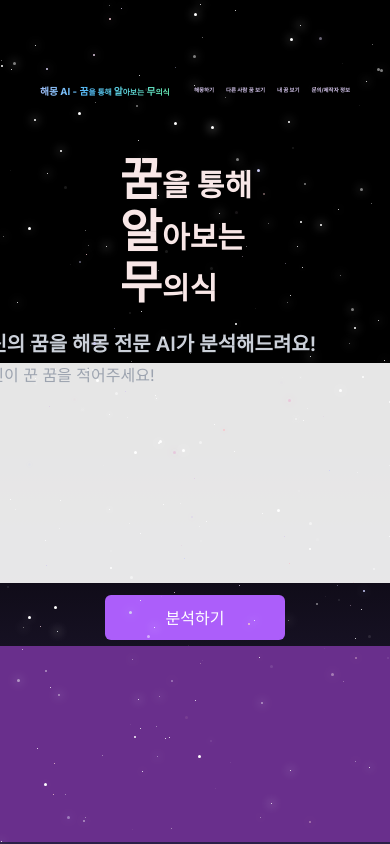
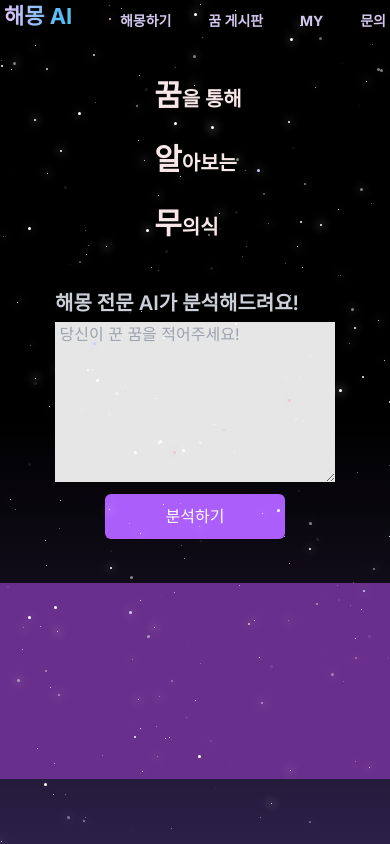
Before and after one commit to KimRunning/AI-Dream-interpretation, a Next.js app: page / in a window 390 px wide. Built offline with nearby package versions, Linux system fonts and the light colour scheme.

Commit message:
style:메인페이지, 헤더 반응형 디자인 적용

```diff
--- a/app/components/haeder/haeder.tsx
+++ b/app/components/haeder/haeder.tsx
@@ -3,17 +3,27 @@ import React from "react";
 export default function Header() {
   return (
     <>
-      <section className="h-[8vh] flex flex-row items-end  w-[100%] pt-8 justify-between ">
-        <div className="w-[45vw]">
-          <div className="  pl-10 text-[2.5vw] font-bold text-transparent bg-gradient-to-r bg-clip-text from-pink via-lightBlue to-lightGreen">
-            해몽 AI - 꿈<span className="text-[2vw]">을 통해 </span> 알<span className="text-[2vw]">아보는</span> 무<span className="text-[2vw]">의식</span>
-          </div>
+      <section className="h-[36px] flex flex-row pl-1 lg:items-end lg:h-[8vh] lg:pt-8 w-[100%] justify-between ">
+        <div className="w-[170px] lg:w-[50vw] ">
+          <p className="text-[22px] flex flex-row  lg:pl-10  lg:text-[30px] 2xl:text-[46px] font-bold text-transparent bg-gradient-to-r bg-clip-text from-pink via-lightBlue to-lightGreen ">
+            해몽 AI
+            <span className="hidden lg:inline">
+              - 꿈<span className="2xl:text-[30px] lg:text-[24px]">을 통해 </span> 알<span className="2xl:text-[30px] lg:text-[24px]">아보는</span> 무
+              <span className="2xl:text-[30px] lg:text-[24px]">의식</span>
+            </span>
+          </p>
         </div>
-        <div className="flex flex-row  pr-10 pb-[5px] w-[40vw] justify-between">
-          <span className="font-bold text-[1.4vw] text-[#D5C6ED]">해몽하기</span>
-          <span className="font-bold text-[1.4vw] text-[#D5C6ED]">다른 사람 꿈 보기</span>
-          <span className="font-bold text-[1.4vw] text-[#D5C6ED]">내 꿈 보기</span>
-          <span className="font-bold text-[1.4vw] text-[#D5C6ED]">문의/제작자 정보</span>
+        <div className="inline lg:hidden flex flex-row items-end justify-between pr-2  lg:pr-10 pb-[5px] w-[390px] lg:w-[40vw] 2xl:w-[45vw]">
+          <span className="text-[14px] font-bold 2xl:text-[22px] xl:text-[18px] text-[#D5C6ED]">해몽하기</span>
+          <span className="text-[14px] font-bold 2xl:text-[22px] xl:text-[18px] text-[#D5C6ED]">꿈 게시판</span>
+          <span className="text-[14px] font-bold 2xl:text-[22px] xl:text-[18px] text-[#D5C6ED]">MY</span>
+          <span className="text-[14px] font-bold 2xl:text-[22px] xl:text-[16px] text-[#D5C6ED]">문의</span>
+        </div>
+        <div className="hidden lg:inline bg-white flex flex-row items-end justify-between pr-2  lg:pr-10 pb-[5px] w-[390px] lg:w-[40vw] 2xl:w-[45vw]">
+          <span className="text-[14px] font-bold 2xl:text-[22px] xl:text-[18px] text-[#D5C6ED]">꿈 해몽하기</span>
+          <span className="text-[14px] font-bold 2xl:text-[22px] xl:text-[18px] text-[#D5C6ED]">다른 사람 꿈 보러가기</span>
+          <span className="text-[14px] font-bold 2xl:text-[22px] xl:text-[18px] text-[#D5C6ED]">내 꿈 보기</span>
+          <span className="text-[14px] font-bold 2xl:text-[22px] xl:text-[16px] text-[#D5C6ED]">제작자 / 문의</span>
         </div>
       </section>
     </>
--- a/app/globals.css
+++ b/app/globals.css
@@ -13,12 +13,15 @@ body {
   width: 100%;
   position: relative;
 }
+body::-webkit-scrollbar {
+  display: none; /* 크롬, 사파리, 오페라, 엣지 */
+}
 
 .notice {
   background: -webkit-linear-gradient(top, rgb(0, 0, 0) 50%, rgb(25, 19, 39) 80%, rgb(43, 32, 72));
   width: 100%;
   height: 100%;
-  overflow: scroll;
   position: relative;
   overflow-x: hidden;
+  overflow-y: auto;
 }
--- a/app/page.tsx
+++ b/app/page.tsx
@@ -12,22 +12,22 @@ export default function Chat() {
   return (
     <>
       <main className=" h-[88vh] w-[100vw] flex flex-col">
-        <section className="flex flex-col justify-around items-center w-[200px] h-[230px] mt-10 mb-1 text-[46px] text-[#F8E7E7] font-bold	mx-auto">
-          <div className="w-[194px] h-[40px]">
-            &nbsp; 꿈<span className="text-[30px]">을 통해</span>
+        <section className="flex flex-col justify-around items-center w-[200px] h-[230px] mt-5 text-[30px] pl-[40px] sm:pl-[0px] sm:text-[46px] text-[#F8E7E7] font-bold	mx-auto">
+          <div className=" w-[150px] h-[30px] sm:w-[194px] sm:h-[40px]">
+            &nbsp; 꿈<span className="text-[20px] sm:text-[30px]">을 통해</span>
           </div>
-          <div className="w-[194px] h-[40px] ">
-            &nbsp; 알<span className="text-[30px]">아보는</span>
+          <div className="w-[150px] h-[30px] sm:w-[194px] sm:h-[40px] ">
+            &nbsp; 알<span className="text-[20px] sm:text-[30px]">아보는</span>
           </div>
-          <span className="w-[194px]">
-            &nbsp; 무<span className="text-[30px]">의식</span>
+          <span className="w-[150px] h-[30px] sm:w-[194px] sm:h-[40px]">
+            &nbsp; 무<span className="text-[20px] sm:text-[30px]">의식</span>
           </span>
         </section>
-        <section className="bg-black-500 w-[40%] h-[400px] mx-auto items-center flex flex-col justify-center">
-          <span className="w-[450px] text-[20px] text-[#CBD0D9] font-semibold">당신의 꿈을 해몽 전문 AI가 분석해드려요!</span>
-          <form className="m-1 w-[460px] flex flex-col items-center justify-center" onSubmit={onSubmitHandler}>
+        <section className="w-[40%] h-[400px] mx-auto items-center flex flex-col justify-center">
+          <span className="w-[280px] sm:w-[450px] text-[20px] text-[#CBD0D9] font-semibold">해몽 전문 AI가 분석해드려요!</span>
+          <form className="w-[290px] m-1 sm:w-[460px] flex flex-col items-center justify-center" onSubmit={onSubmitHandler}>
             <textarea
-              className="w-[450px] h-[220px] bg-white bg-opacity-90"
+              className="w-[280px] h-[160px] sm:w-[450px] sm:h-[220px] bg-white bg-opacity-90"
               value={input}
               placeholder=" 당신이 꾼 꿈을 적어주세요!"
               onChange={handleInputChange}
--- a/package.json
+++ b/package.json
@@ -17,6 +17,7 @@
     "openai": "4.16.1",
     "react": "18.2.0",
     "react-dom": "^18.2.0",
+    "react-responsive": "^9.0.2",
     "tailwind-scrollbar-hide": "^1.1.7"
   },
   "devDependencies": {
```
Also changed, not shown: 1 other file (tests, documents, lock files or other folders).
